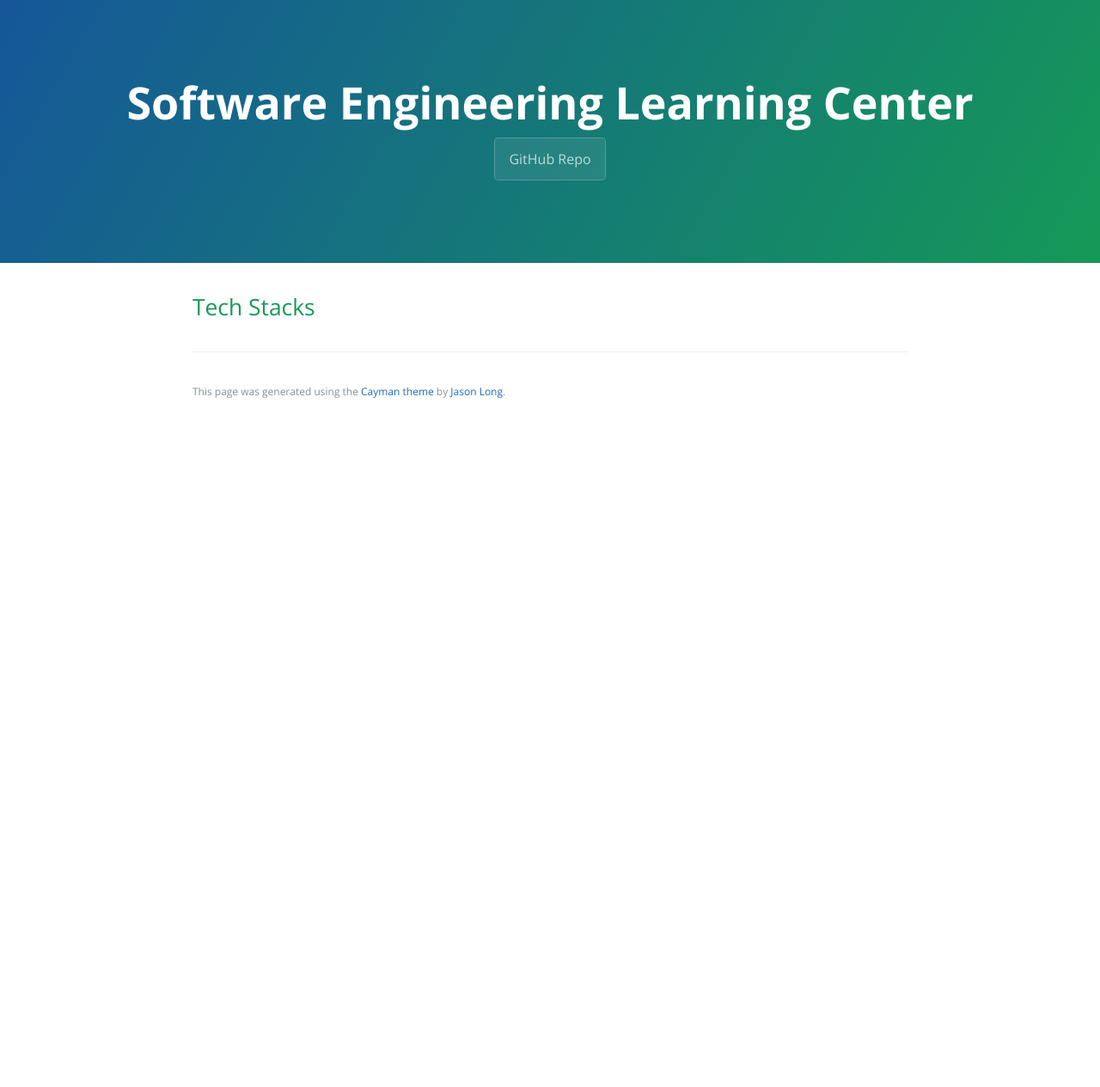
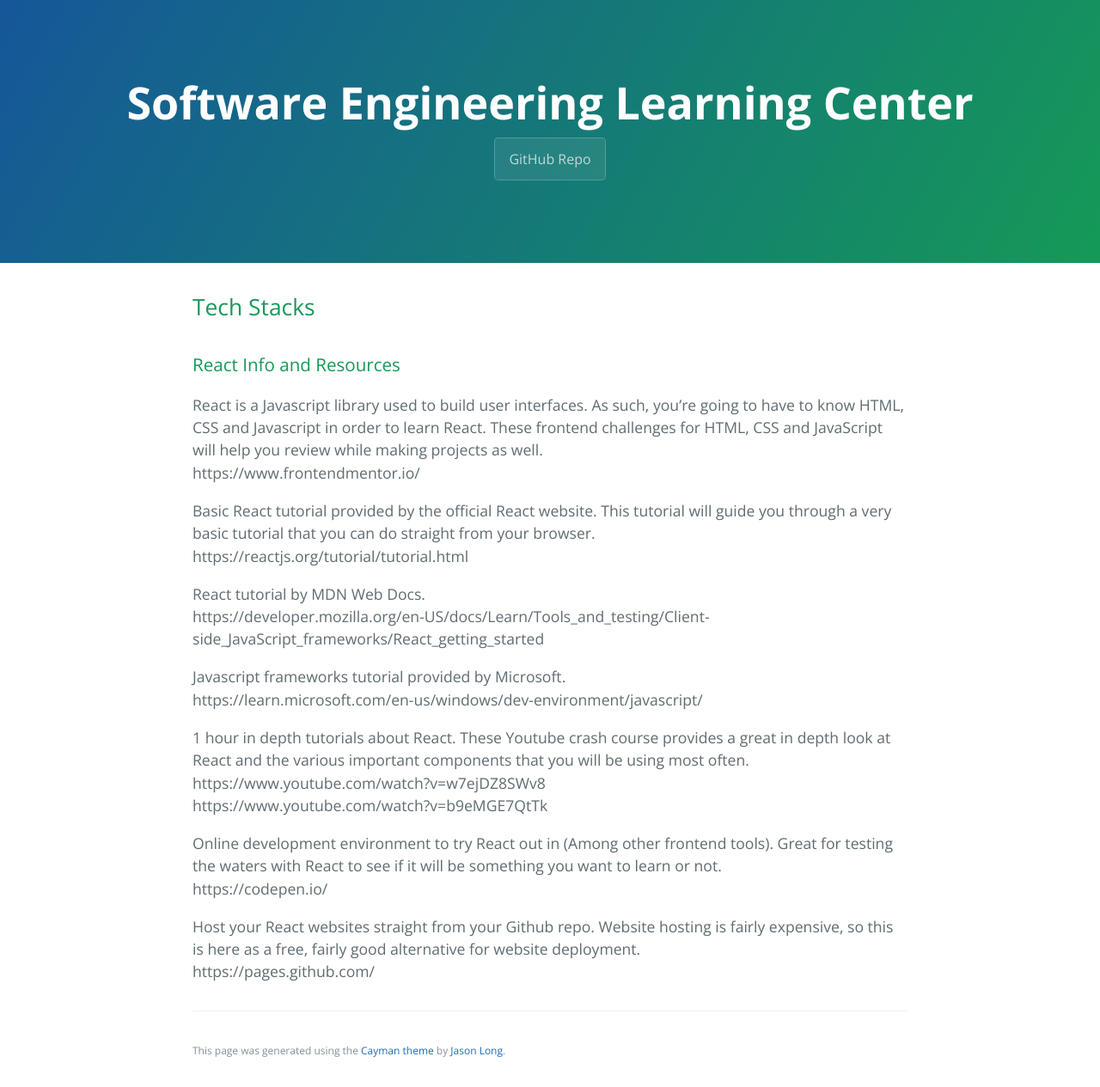
Before and after one commit to learning-software-engineering/learning-software-engineering.github.io, a Jekyll site: the page built from Topics/Tech_Stacks.md, in a window 1280 px wide. Shown: the whole page at 86% size. Built offline with Jekyll 4.4.1, drawn with Linux system fonts in a browser that asks for light colours; our own code applies the rules of GitHub Pages for plain Markdown files; before the commit the page ends 900 px from its top, so only the background shows below that.

Commit message:
Added useful React resources with small description for each of them

```diff
--- a/Topics/Tech_Stacks.md
+++ b/Topics/Tech_Stacks.md
@@ -1 +1,31 @@
 ## Tech Stacks
+
+### React Info and Resources
+
+React is a Javascript library used to build user interfaces. As such, you're going to have to know HTML, CSS and Javascript in order to learn React. These frontend challenges for HTML, CSS and JavaScript will help you review while making projects as well. \
+https://www.frontendmentor.io/
+
+
+Basic React tutorial provided by the official React website. This tutorial will guide you through a very basic tutorial that you can do straight from your browser. \
+https://reactjs.org/tutorial/tutorial.html
+
+
+React tutorial by MDN Web Docs. \
+https://developer.mozilla.org/en-US/docs/Learn/Tools_and_testing/Client-side_JavaScript_frameworks/React_getting_started
+
+
+Javascript frameworks tutorial provided by Microsoft. \
+https://learn.microsoft.com/en-us/windows/dev-environment/javascript/
+
+
+1 hour in depth tutorials about React. These Youtube crash course provides a great in depth look at React and the various important components that you will be using most often. \
+https://www.youtube.com/watch?v=w7ejDZ8SWv8 \
+https://www.youtube.com/watch?v=b9eMGE7QtTk
+
+
+Online development environment to try React out in (Among other frontend tools). Great for testing the waters with React to see if it will be something you want to learn or not. \
+https://codepen.io/
+
+
+Host your React websites straight from your Github repo. Website hosting is fairly expensive, so this is here as a free, fairly good alternative for website deployment. \
+https://pages.github.com/
```
